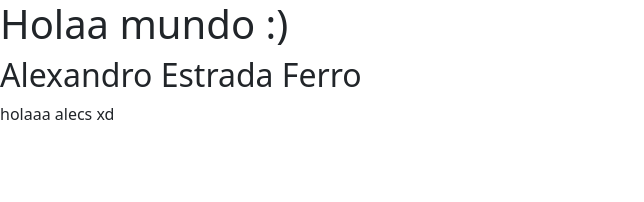
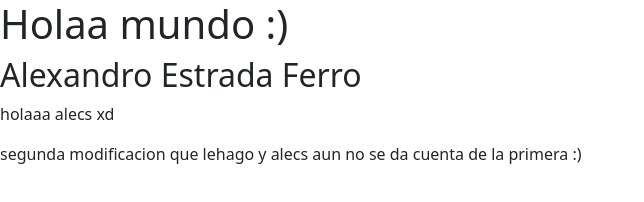
Before and after one commit to Alex-EF25/02-bootstrap, a plain HTML site: page index.html in a window 1280 px wide. Shown: the whole page, without its empty margins (0-644 px from the left). Drawn offline with Linux system fonts and the light colour scheme.

Commit message:
segunda modificacion al index

```diff
--- a/index.html
+++ b/index.html
@@ -13,7 +13,7 @@
     <h2>Alexandro Estrada Ferro</h2>
 
     <p> holaaa alecs xd</p>
-
+    <p>segunda modificacion que lehago y alecs aun no se da cuenta de la primera :)</p>
 
 
     <script src="./js/bootstrap.min.js"></script>
```
